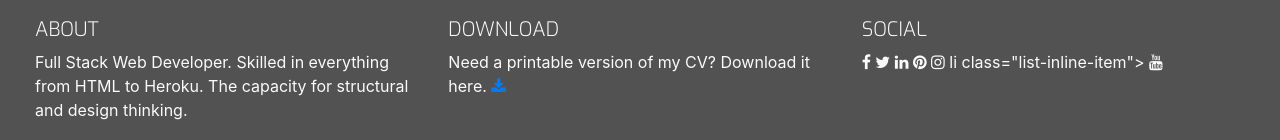
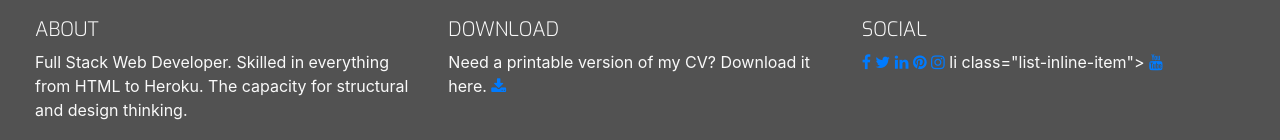
Before and after one commit to Web-Cookie/resume-project, a plain HTML site: page index.html in a window 1280 px wide. Shown: the part 371-511 px from the top of the page. Drawn offline with nearby package versions, Linux system fonts and the light colour scheme.

Commit message:
Footer_Fix

```diff
--- a/index.html
+++ b/index.html
@@ -71,42 +71,42 @@
             <h5 class="uppercase general-sub">Social</h5>
             <ul class="list-inline social links">
               <li class="list-inline-item">
-                  <a target="_blank href="#">
+                  <a target="_blank" href="#">
                       <i class="fa fa-facebook" aria-hidden="true"></i>
                       <span class="sr-only">Facebook</span>
 
                   </a>
               </li>
               <li class="list-inline-item">
-                  <a target="_blank href="#">
+                  <a target="_blank" href="#">
                       <i class="fa fa-twitter" aria-hidden="true"></i>
                       <span class="sr-only">Twitter</span>
 
                   </a>
               </li>
               <li class="list-inline-item">
-                  <a target="_blank href="#">
+                  <a target="_blank" href="#">
                       <i class="fa fa-linkedin" aria-hidden="true"></i>
                       <span class="sr-only">Linkedin</span>
 
                   </a>
               </li>
               <li class="list-inline-item">
-                  <a target="_blank href="#">
+                  <a target="_blank" href="#">
                       <i class="fa fa-pinterest" aria-hidden="true"></i>
                       <span class="sr-only">Pinterest</span>
 
                   </a>
               </li>
               <li class="list-inline-item">
-                  <a target="_blank href="#">
+                  <a target="_blank" href="#">
                       <i class="fa fa-instagram" aria-hidden="true"></i>
                       <span class="sr-only">Instagram</span>
 
                   </a>
               </li>
               li class="list-inline-item">
-                  <a target="_blank href="#">
+                  <a target="_blank" href="#">
                       <i class="fa fa-youtube" aria-hidden="true"></i>
                       <span class="sr-only">Youtube</span>
 
```
